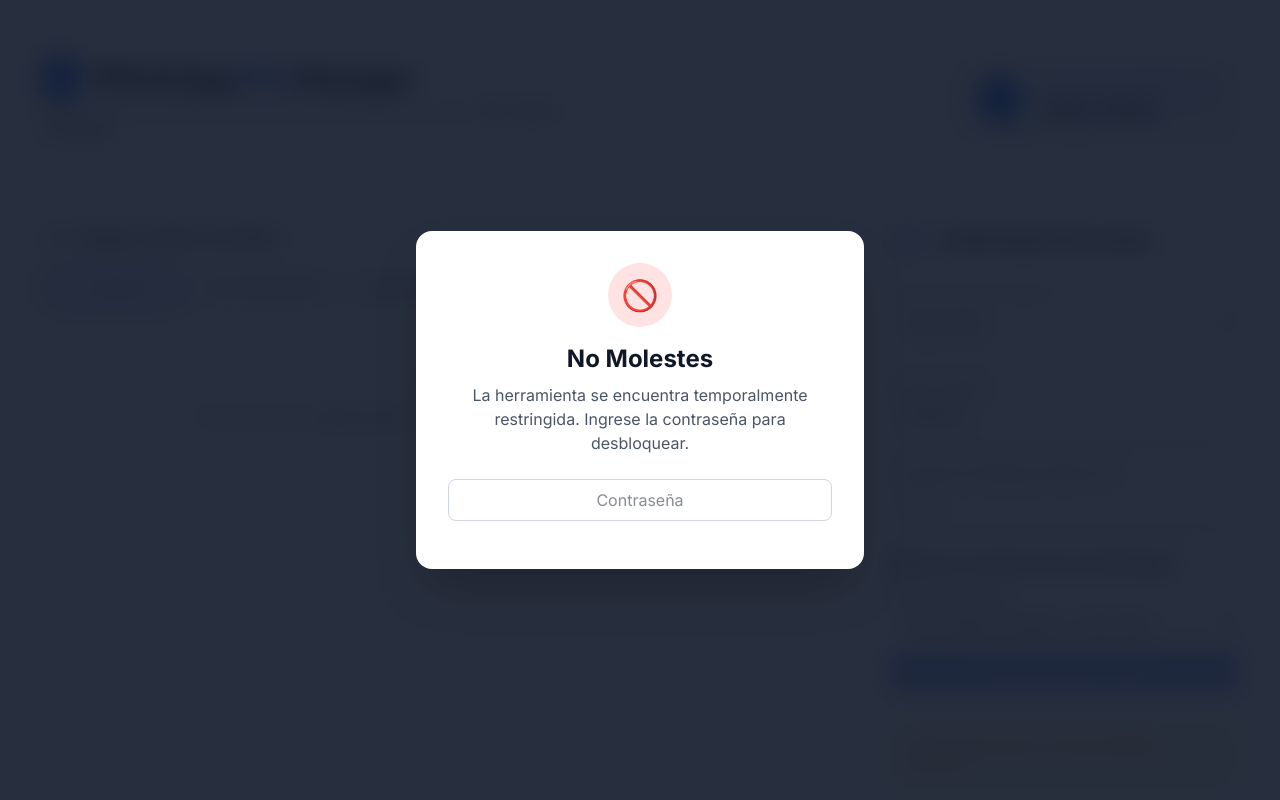
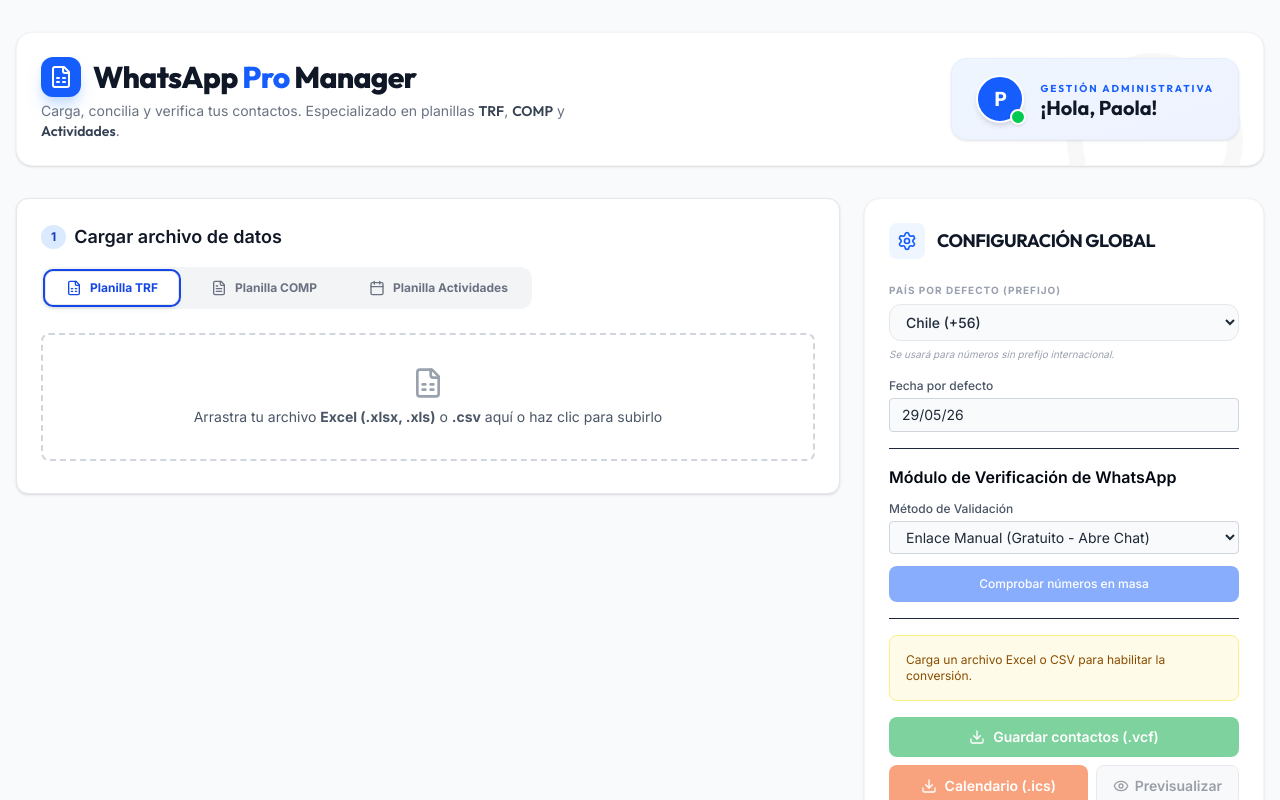
Before and after one commit to sebastisnzoth/Gestion-De-Contactos, a React (Vite) app: page / in a window 1280 px wide. Shown: the top 800 px of the page. Built offline with nearby package versions, Linux system fonts and the light colour scheme.

Commit message:
refactor: remove password restriction from application

```diff
--- a/src/App.tsx
+++ b/src/App.tsx
@@ -28,7 +28,6 @@ import {
 import { Contact, WaMethod, GlobalConfig, Mappings, CompRecord, SpreadsheetType } from './types';
 
 export default function App() {
-  const [isRestricted, setIsRestricted] = useState(true);
   const [spreadsheetType, setSpreadsheetType] = useState<SpreadsheetType>('trf');
   const [rawRows, setRawRows] = useState<string[][]>([]);
   const [headers, setHeaders] = useState<string[]>([]);
@@ -1260,30 +1259,6 @@ export default function App() {
    };
 
   return (
-    <>
-      {isRestricted && (
-        <div className="fixed inset-0 z-[9999] flex items-center justify-center p-4 bg-gray-900/90 backdrop-blur-md">
-          <div className="bg-white rounded-2xl shadow-2xl w-full max-w-md p-8 text-center flex flex-col items-center">
-            <div className="w-16 h-16 bg-red-100 rounded-full flex items-center justify-center mb-4">
-              <span className="text-3xl">🚫</span>
-            </div>
-            <h2 className="text-2xl font-bold text-gray-900 mb-2">No Molestes</h2>
-            <p className="text-gray-600 mb-6">
-              La herramienta se encuentra temporalmente restringida. Ingrese la contraseña para desbloquear.
-            </p>
-            <input
-              type="password"
-              placeholder="Contraseña"
-              className="w-full border border-gray-300 rounded-lg px-4 py-2 mb-4 text-center focus:outline-none focus:ring-2 focus:ring-blue-500"
-              onChange={(e) => {
-                if (e.target.value === (config.unlockPassword || 'senha')) {
-                  setIsRestricted(false);
-                }
-              }}
-            />
-          </div>
-        </div>
-      )}
     <div className="bg-gray-50 min-h-screen text-gray-800 font-sans">
       <div className="max-w-7xl mx-auto px-4 py-4 md:py-8">
 
@@ -1451,19 +1426,6 @@ export default function App() {
                   type="text"
                   value={config.defaultDate}
                   onChange={(e) => setConfig({ ...config, defaultDate: e.target.value })}
-                  className="w-full border border-gray-300 rounded px-3 py-1.5 text-sm bg-gray-50 focus:bg-white focus:outline-none focus:ring-1 focus:ring-blue-500"
-                />
-              </div>
-
-              <hr className="my-4" />
-
-              <div className="mb-4">
-                <label className="block text-xs font-medium text-gray-600 mb-1">Contraseña de Desbloqueo (Restricción)</label>
-                <input
-                  type="text"
-                  value={config.unlockPassword || ''}
-                  placeholder="senha"
-                  onChange={(e) => setConfig({ ...config, unlockPassword: e.target.value })}
                   className="w-full border border-gray-300 rounded px-3 py-1.5 text-sm bg-gray-50 focus:bg-white focus:outline-none focus:ring-1 focus:ring-blue-500"
                 />
               </div>
@@ -1741,6 +1703,5 @@ export default function App() {
         </motion.div>
       </div>
     </div>
-    </>
   );
 }
--- a/src/types.ts
+++ b/src/types.ts
@@ -41,5 +41,4 @@ export interface GlobalConfig {
   defaultCountry: string;
   waMethod: WaMethod;
   waToken: string;
-  unlockPassword?: string;
 }
```
